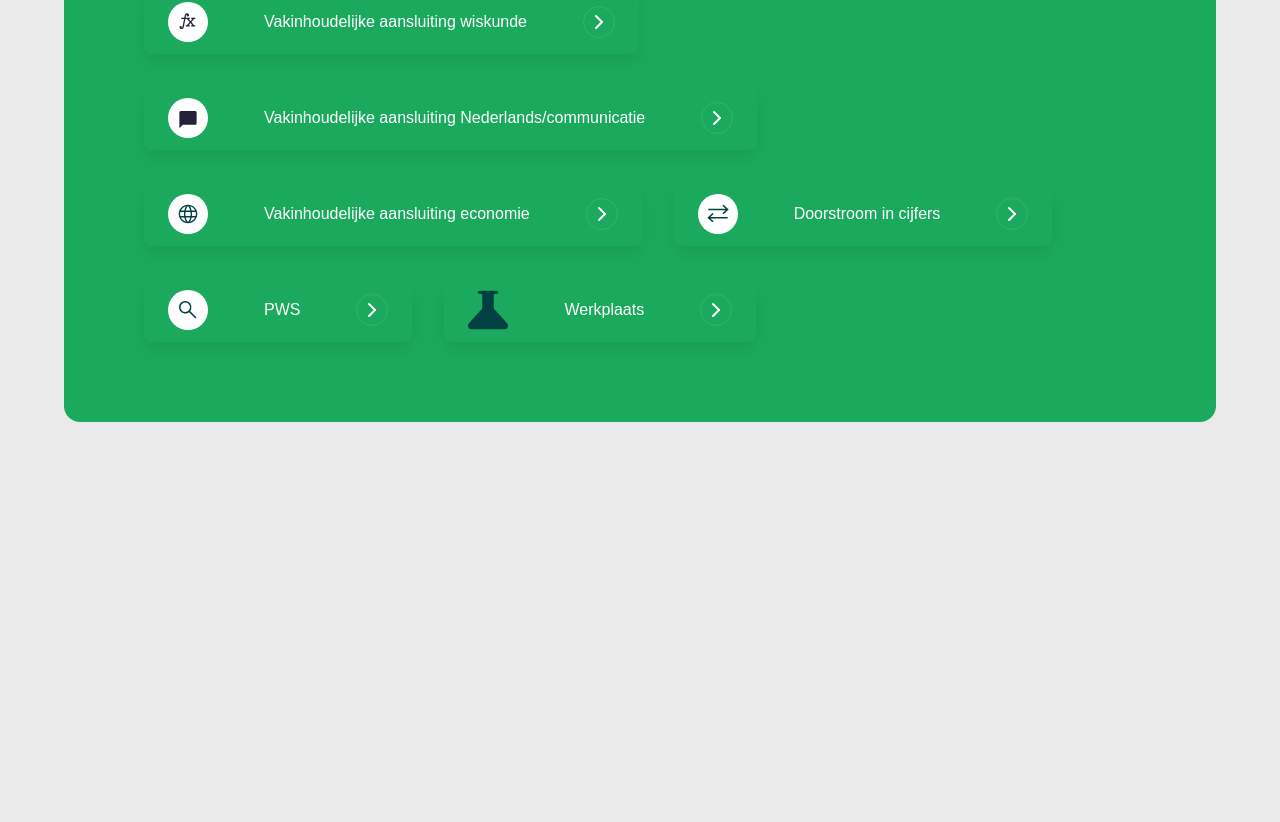
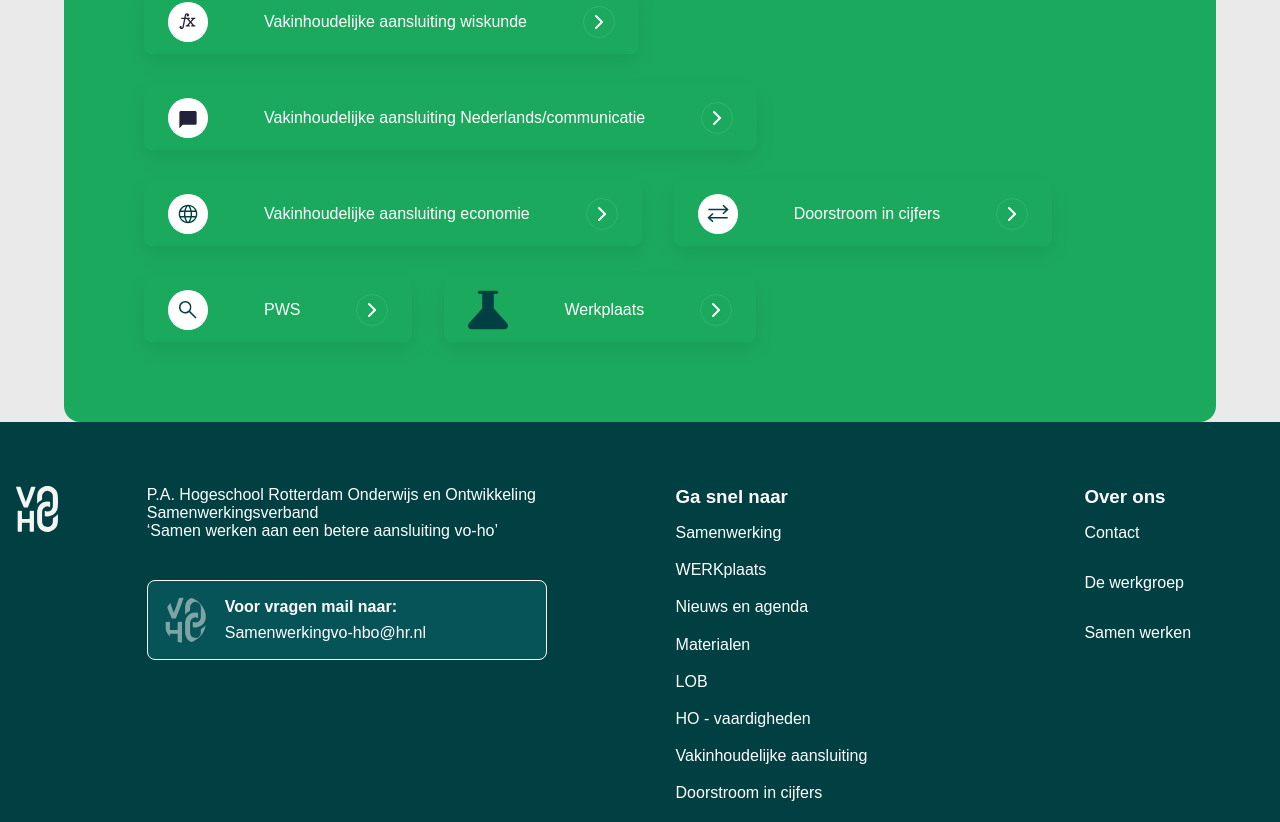
Before and after one commit to jaussems/press-play-assesment, a Next.js app: page / in a window 1280 px wide. Shown: the part 1497-2319 px from the top of the page. Before the commit the page ends 1919 px from the top, so only its background shows below. Built offline with nearby package versions, Linux system fonts and the light colour scheme; a web font is replaced by a local one.

Commit message:
removed border radius when switching to mobile breakpoint

```diff
--- a/src/pages/index.tsx
+++ b/src/pages/index.tsx
@@ -60,8 +60,8 @@ export default function Home() {
         ></Themes>
         {/* <div>Themes</div>
         <div>Materials</div>
-        <Article></Article>
-        <Footer></Footer> */}
+        <Article></Article> */}
+        <Footer></Footer>
       </main>
     </>
   );
--- a/src/styles/Article.module.scss
+++ b/src/styles/Article.module.scss
@@ -44,6 +44,7 @@
         padding: 0;
         justify-content: space-between;
         gap: 0.5rem;
+        border-radius: 0;
       }
     }
 
--- a/src/styles/Themes.module.scss
+++ b/src/styles/Themes.module.scss
@@ -24,7 +24,7 @@
   @include responsive(533px) {
     width: 100%;
     padding: 2rem;
-
+    border-radius: 0;
     .buttons {
       @include flex-column;
       flex-wrap: wrap;
```
